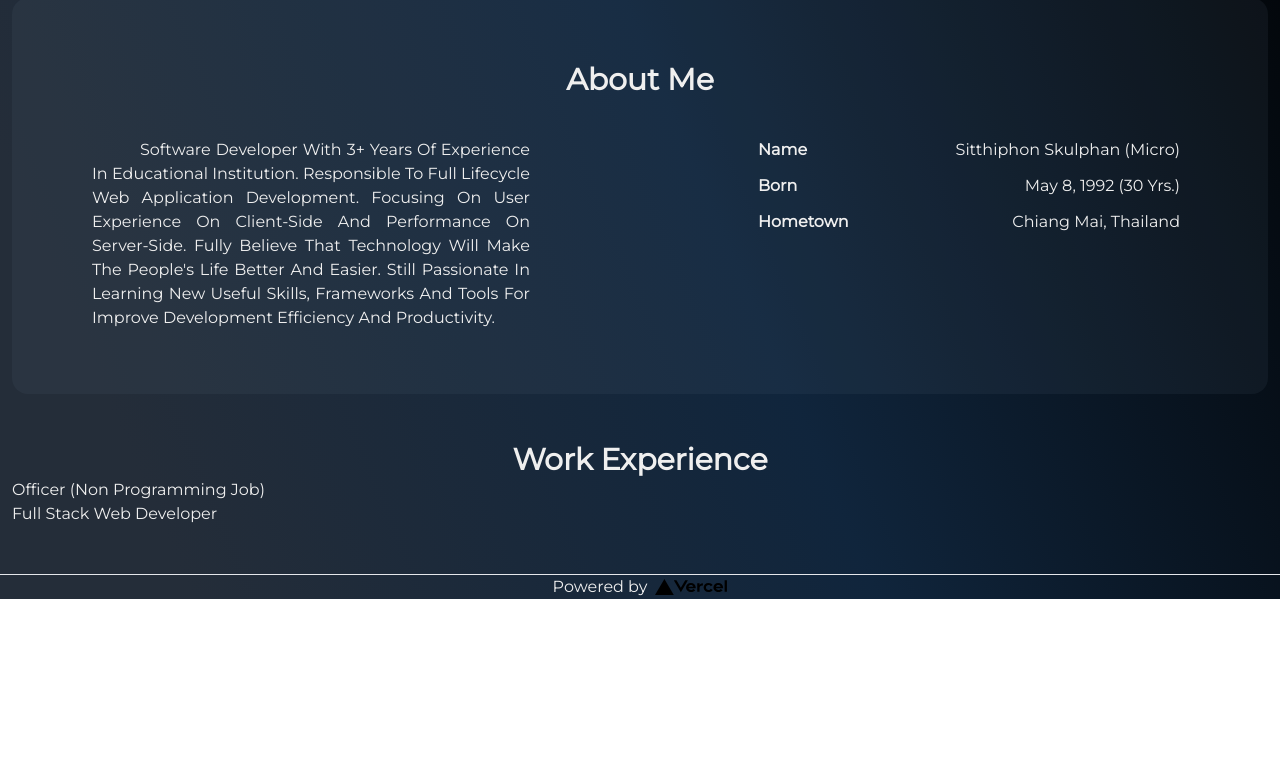
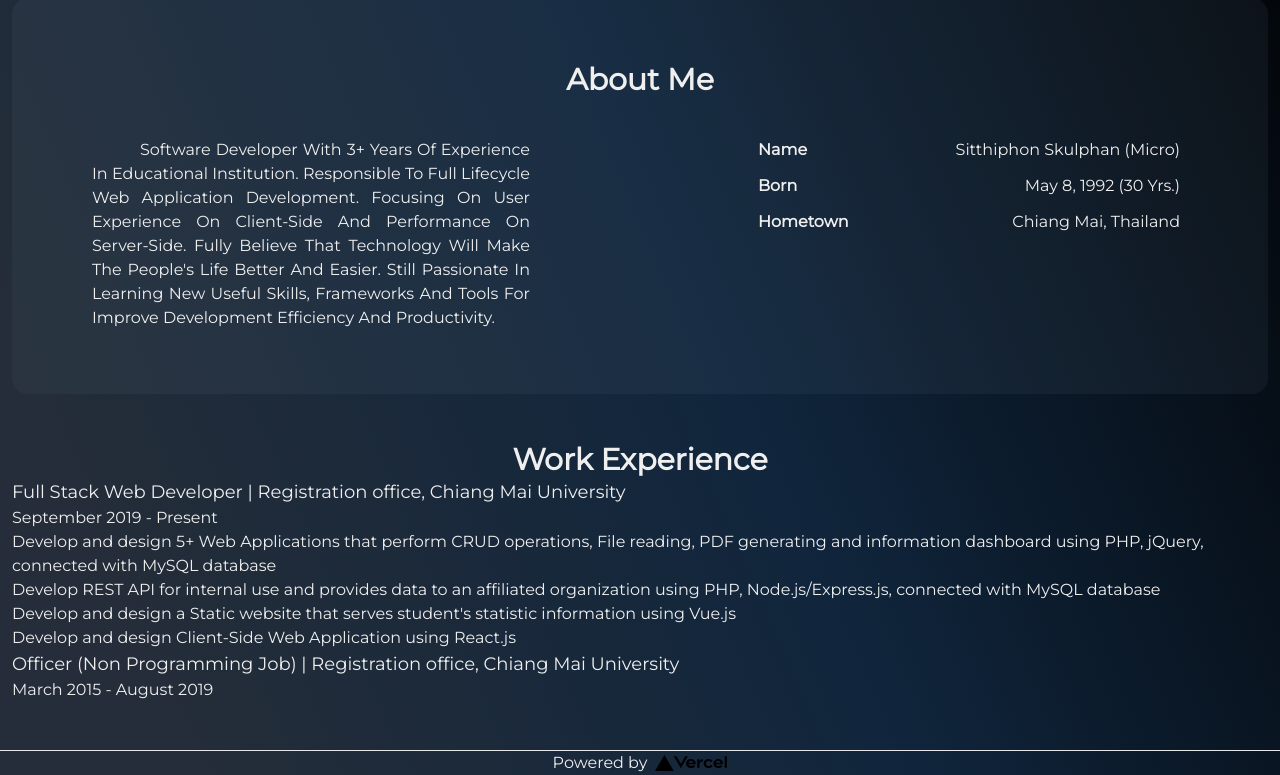
Before and after one commit to micro927/resume-v1, a Next.js app: page / in a window 1280 px wide. Shown: the part 425-1200 px from the top of the page. Before the commit the page ends 1024 px from the top, so only its background shows below. Built offline with nearby package versions, Linux system fonts and the light colour scheme.

Commit message:
dev: work

```diff
--- a/components/WorkSection.tsx
+++ b/components/WorkSection.tsx
@@ -1,9 +1,9 @@
 interface WorkItem {
-    jobno: Number
-    jobTitle: String
-    Organization: String
-    monthYearStart: String
-    monthYeard: String
+    jobno: string
+    jobTitle: string
+    organization: string
+    dateStart: string
+    dateEnd: string
     descriptionList: Array<any>
 }
 
@@ -19,9 +19,30 @@ function WorkSection({ work }: WorkProps) {
                 {
 
                     work.map(workItems => {
+                        const jobNo = "job" + workItems.jobno
+                        const dateStart = (new Date(workItems.dateStart)).toLocaleDateString("en", {
+                            month: "long",
+                            year: "numeric",
+                        })
+                        const dateEnd = workItems.dateEnd == '' ? "Present" : (new Date(workItems.dateEnd)).toLocaleDateString("en", {
+                            month: "long",
+                            year: "numeric",
+                        })
+
                         return (
-                            <div>
-                                {workItems.jobTitle}
+                            <div id={jobNo}>
+                                <h3 className="text-lg">
+                                    {workItems.jobTitle} | {workItems.organization}
+                                </h3>
+                                <h6>{dateStart} - {dateEnd}</h6>
+                                <ul>
+                                    {workItems.descriptionList.map((description, key) => {
+                                        return (
+                                            <li id={"list" + key}>{description}</li>
+                                        )
+                                    })
+                                    }
+                                </ul>
                             </div>
                         )
                     })
--- a/json/information.json
+++ b/json/information.json
@@ -50,25 +50,25 @@
     ],
     "work": [
         {
-            "jobno": "1",
-            "jobTitle": "Officer (Non Programming Job)",
-            "Organization": "Registration office, Chiang Mai University",
-            "monthYearStart": "03-2015",
-            "monthYeard": "08-2019",
-            "descriptionList": []
-        },
-        {
-            "jobno": "2",
+            "jobno": "0",
             "jobTitle": "Full Stack Web Developer",
-            "Organization": "Registration office, Chiang Mai University",
-            "monthYearStart": "09-2019",
-            "monthYeard": "00-0000",
+            "organization": "Registration office, Chiang Mai University",
+            "dateStart": "2019-09-09",
+            "dateEnd": "",
             "descriptionList": [
                 "Develop and design 5+ Web Applications that perform CRUD operations, File reading, PDF generating and information dashboard using PHP, jQuery, connected with MySQL database",
                 "Develop REST API for internal use and provides data to an affiliated organization using PHP, Node.js/Express.js, connected with MySQL database",
                 "Develop and design a Static website that serves student's statistic information using Vue.js",
                 "Develop and design Client-Side Web Application using React.js"
             ]
+        },
+        {
+            "jobno": "1",
+            "jobTitle": "Officer (Non Programming Job)",
+            "organization": "Registration office, Chiang Mai University",
+            "dateStart": "2015-03-01",
+            "dateEnd": "2019-08-01",
+            "descriptionList": []
         }
     ],
     "skills": [
```
Also changed, not shown: pages/index.tsx (+6 -6 lines).
